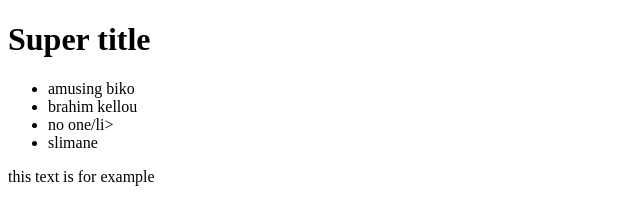
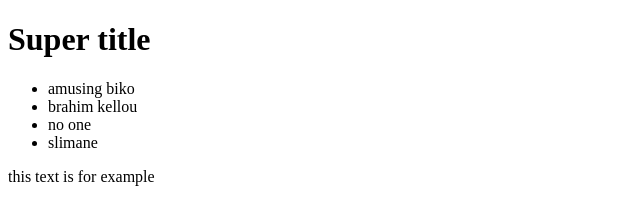
Before and after one commit to abboud-biko/tryGit, a plain HTML site: page index.html in a window 1280 px wide. Shown: the full height of the page, 0-640 px from the left. Drawn offline with Linux system fonts and the light colour scheme.

Commit message:
small thing

```diff
--- a/index.html
+++ b/index.html
@@ -8,7 +8,7 @@
 	<ul>
 		<li>amusing biko</li>
 		<li>brahim kellou</li>
-		<li>no one/li>
+		<li>no one</li>
 		<li>slimane</li>
 	</ul>
 	<p>this text is for example</p>
```
